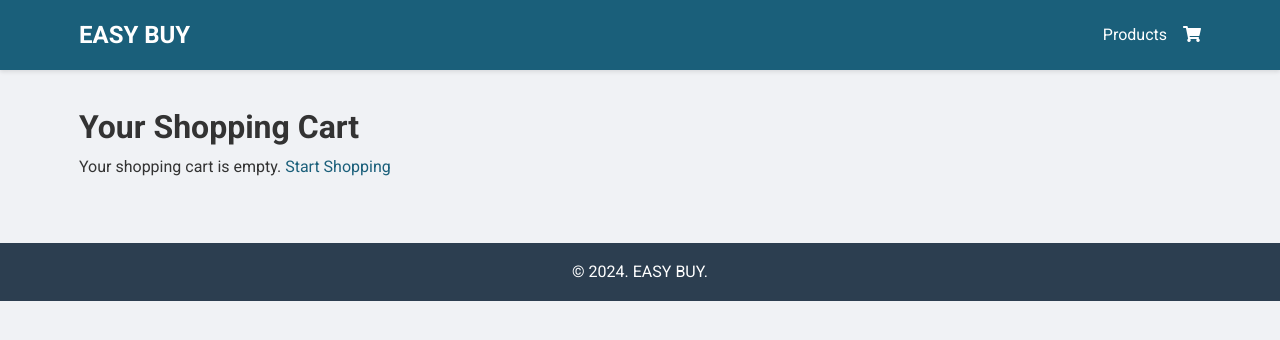
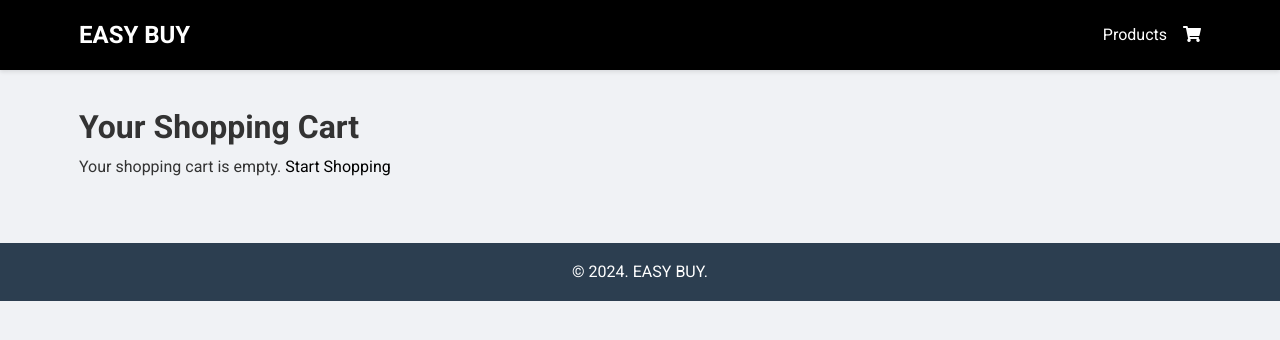
Before and after one commit to AldoVasquez07/Easy_Buy_Procesos, a Django app: page /cart/ in a window 1280 px wide. Shown: the top 340 px of the page. Run offline with Django 5.2, Linux system fonts and the light colour scheme; parts of the project's set-up code (start-up, migrations or seed data) failed here and were passed over.

Commit message:
cambio color

```diff
--- a/easybuy/shop/static/css/base.css
+++ b/easybuy/shop/static/css/base.css
@@ -1,5 +1,5 @@
 :root {
-    --primary-color: #1a5f7a;
+    --primary-color: #000000;
     --secondary-color: #2c3e50;
     --background-color: #f0f2f5;
     --text-color: #333;
```
